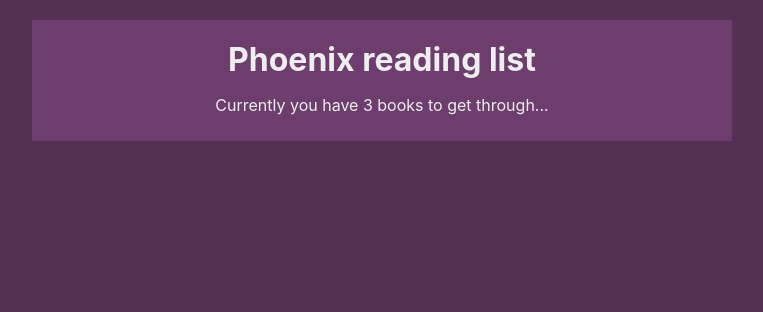
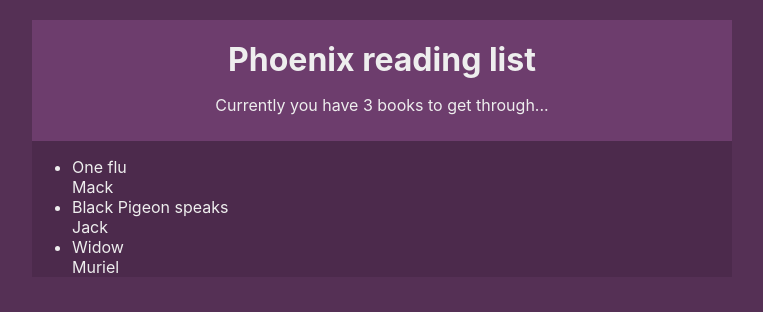
Before and after one commit to Jitgitbit/react-context-hooks-exercise-two, a React (Create React App) app: page / in a window 1280 px wide. Shown: the top 312 px of the page, without its empty margins (258-1021 px from the left). Built offline with nearby package versions, Linux system fonts and the light colour scheme.

Commit message:
BookList and BookDetails done

```diff
--- a/src/App.js
+++ b/src/App.js
@@ -2,12 +2,14 @@
 // import './App.css';
 import BookContextProvider from './contexts/BookContext';
 import NavBar from './components/NavBar';
+import BookList from './components/BookList';
 
 function App() {
   return (
     <div className="App">
       <BookContextProvider>
         <NavBar/>
+        <BookList/>
       </BookContextProvider>
     </div>
   );
--- a/src/components/BookDetails.jsx
+++ b/src/components/BookDetails.jsx
@@ -0,0 +1,12 @@
+import React, {useContext} from 'react'
+import { BookContext } from '../contexts/BookContext'
+
+export default function BookDetails({book}) {
+  const {removeBook} = useContext(BookContext);
+  return (
+    <li onClick={() => removeBook(book.id)}>
+      <div className='title'>{book.title}</div>
+      <div className='author'>{book.author}</div>
+    </li>
+  )
+}
--- a/src/components/BookList.jsx
+++ b/src/components/BookList.jsx
@@ -1,11 +1,16 @@
 import React, {useContext} from 'react'
 import { BookContext } from '../contexts/BookContext'
+import BookDetails from './BookDetails';
 
 export default function BookList() {
   const {books} = useContext(BookContext);
   return books.length ? (
     <div className='book-list'>
-
+      <ul>
+        {books.map(book => {
+          return ( <BookDetails book={book} key={book.id} /> );
+        })}
+      </ul>
     </div>
   ) : (
     <div className='no-more-books'>No more books to read !</div>
```
